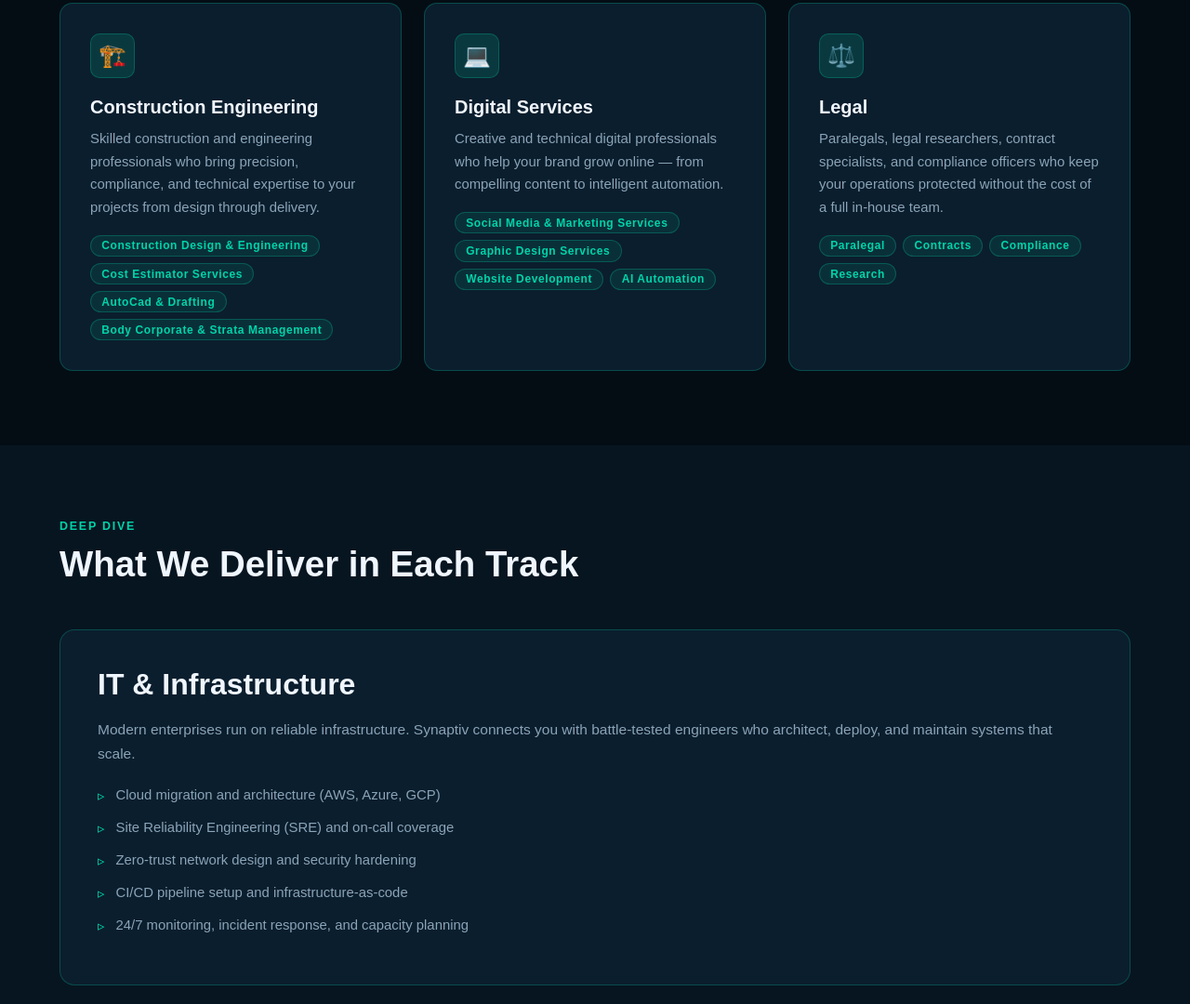
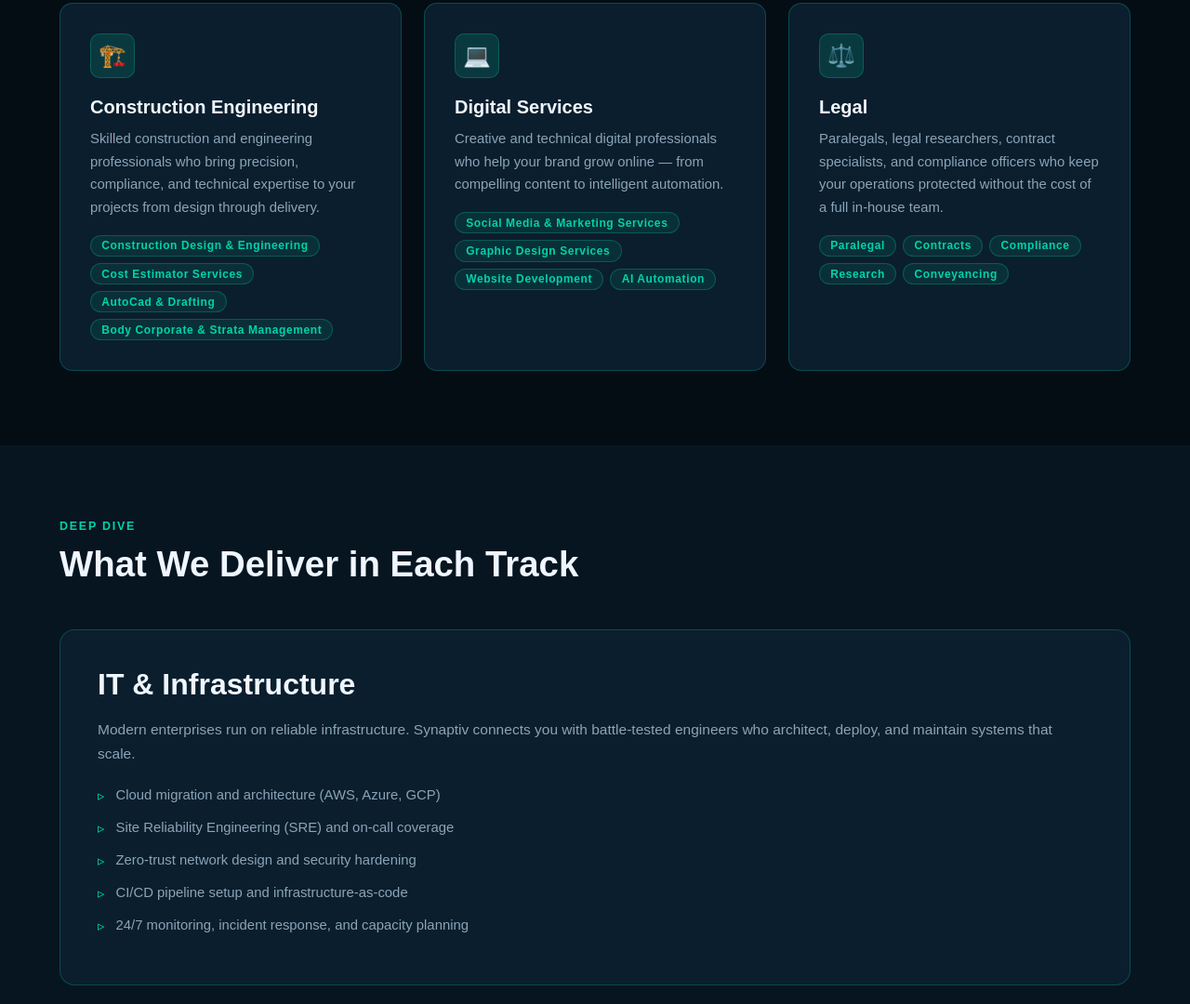
Before and after one commit to jumlymsm/synaptive_website, a plain HTML site: page global-talents.html in a window 1280 px wide. Shown: the part 1398-2478 px from the top of the page at 93% size. Drawn offline with Linux system fonts and the light colour scheme; a web font is replaced by a local one.

Commit message:
Add Conveyancing to Legal card

```diff
--- a/global-talents.html
+++ b/global-talents.html
@@ -359,7 +359,7 @@
       <h3>Legal</h3>
       <p>Paralegals, legal researchers, contract specialists, and compliance officers who keep your operations protected without the cost of a full in-house team.</p>
       <div class="track-tags">
-        <span class="tag">Paralegal</span><span class="tag">Contracts</span><span class="tag">Compliance</span><span class="tag">Research</span>
+        <span class="tag">Paralegal</span><span class="tag">Contracts</span><span class="tag">Compliance</span><span class="tag">Research</span><span class="tag">Conveyancing</span>
       </div>
     </div>
 
```
